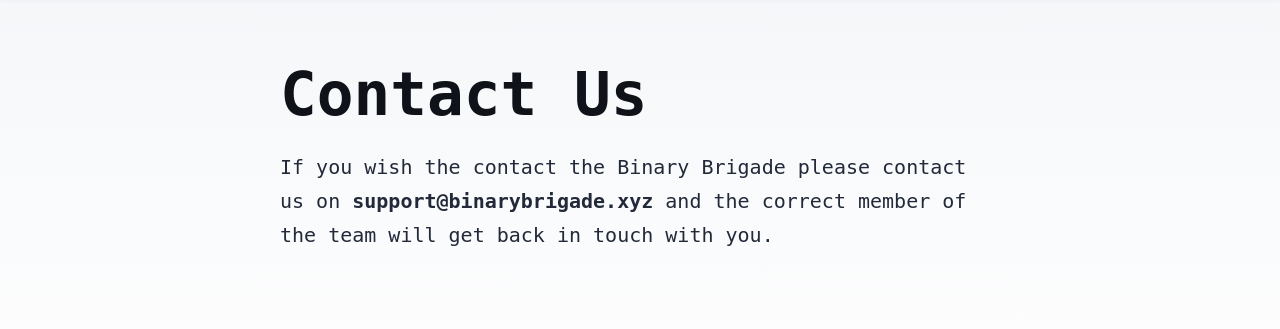
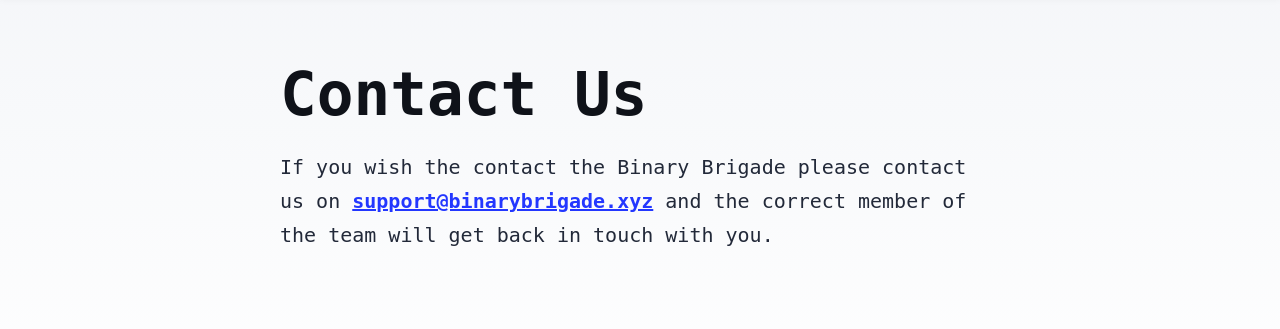
Before and after one commit to The-Binary-Brigade/Binary-Brigade, an Astro site: page /contactus in a window 1280 px wide. Shown: the part 159-488 px from the top of the page. Built offline with nearby package versions, Linux system fonts and the light colour scheme; Astro itself is replaced by a stand-in of ours.

Commit message:
fix most wanted and make contact email link

```diff
--- a/src/pages/contactus.astro
+++ b/src/pages/contactus.astro
@@ -17,7 +17,7 @@
 		<main>
 			<h1>Contact Us</h1>
 			<p>
-				If you wish the contact the Binary Brigade please contact us on <b>support@binarybrigade.xyz</b> and the correct member of the team will get back in touch with you.
+				If you wish the contact the Binary Brigade please contact us on <b><a href=mailto:support@binarybrigade.xyz>support@binarybrigade.xyz</a></b> and the correct member of the team will get back in touch with you.
 			</p>
 		</main>
 		<Footer />
--- a/src/pages/mostwanted.astro
+++ b/src/pages/mostwanted.astro
@@ -1,8 +1,8 @@
 ---
+import "bootstrap/dist/css/bootstrap.min.css";
 import BaseHead from '../components/BaseHead.astro';
 import Header from '../components/Header.astro';
 import Footer from '../components/Footer.astro';
-import "bootstrap/dist/css/bootstrap.min.css";
 import Ad from '../components/Ad.astro';
 import { SITE_TITLE, SITE_DESCRIPTION } from '../consts';
 ---
```
Also changed, not shown: 1 other file.
